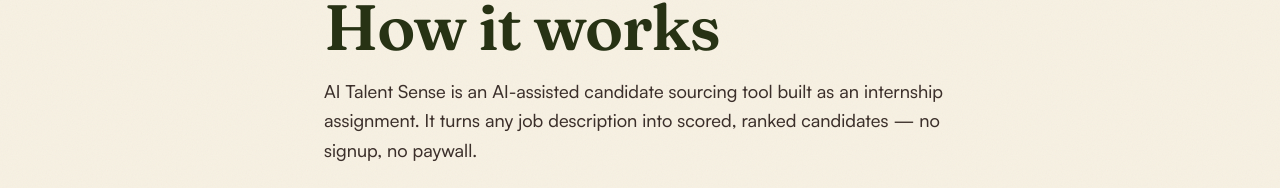
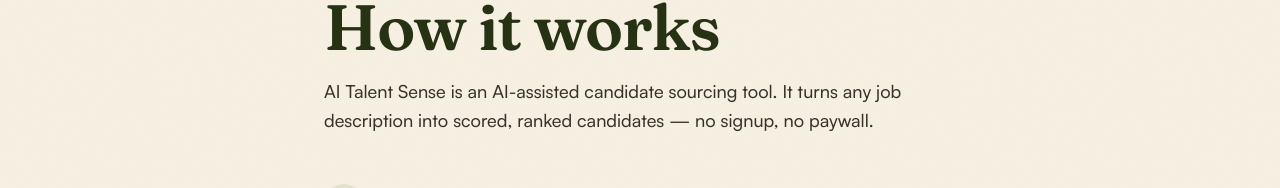
Before and after one commit to Arpit0110Proton/AITalentSense, a Next.js app in the folder apps/frontend/: page /about in a window 1280 px wide. Shown: the part 177-365 px from the top of the page. Built offline with nearby package versions, Linux system fonts and the light colour scheme; no server answers.

Commit message:
Update on footer

```diff
--- a/apps/frontend/src/app/about/page.tsx
+++ b/apps/frontend/src/app/about/page.tsx
@@ -46,9 +46,9 @@
               How it works
             </h1>
             <p className="font-satoshi text-body-lg text-espresso mb-12">
-              AI Talent Sense is an AI-assisted candidate sourcing tool built as an
-              internship assignment. It turns any job description into scored,
-              ranked candidates — no signup, no paywall.
+              AI Talent Sense is an AI-assisted candidate sourcing tool. It turns
+              any job description into scored, ranked candidates — no signup, no
+              paywall.
             </p>
           </motion.div>
 
```
